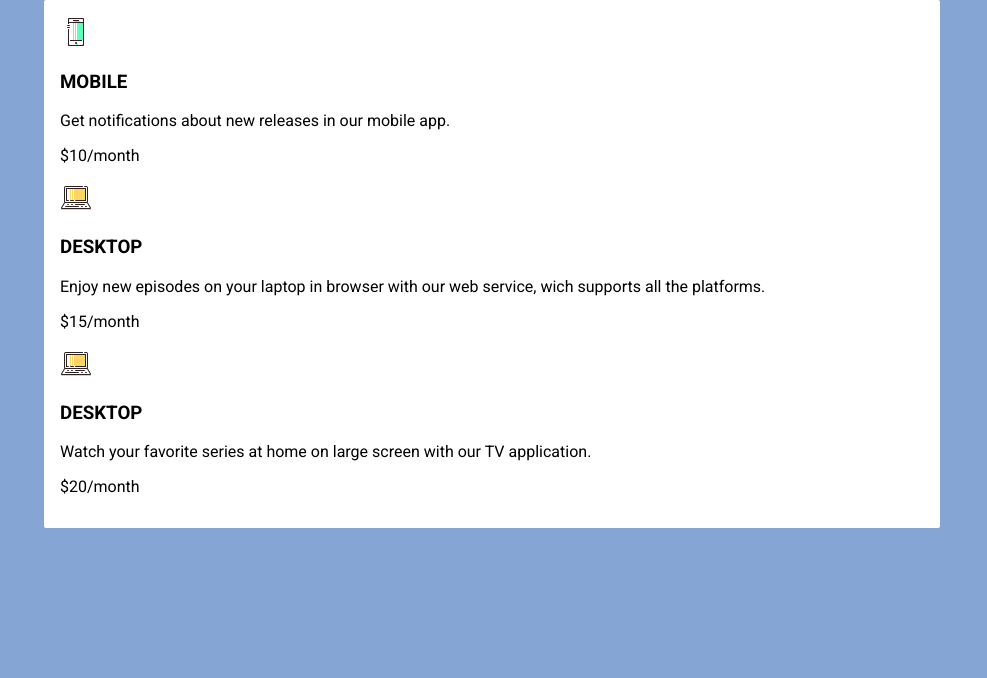
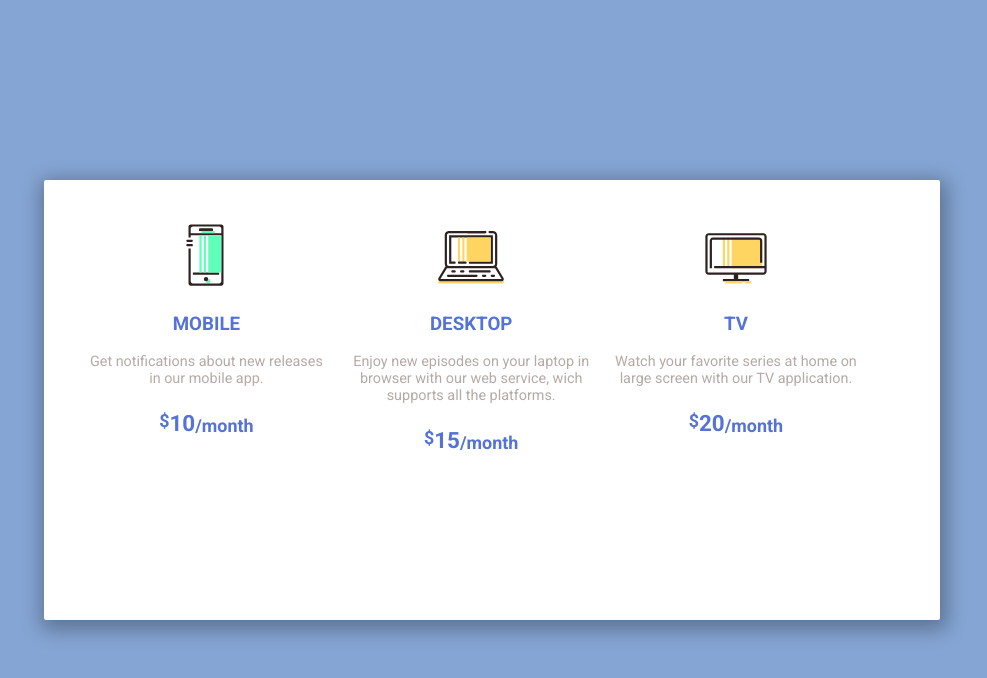
Before and after one commit to apocalipse51/front-loops, a plain HTML site: page 01/assets/index.html in a window 1280 px wide. Shown: the whole page, without its empty margins (148-1135 px from the left). Drawn offline with Linux system fonts and the light colour scheme.

Commit message:
Challenge Finished!

```diff
--- a/01/assets/css/layout.css
+++ b/01/assets/css/layout.css
@@ -8,10 +8,15 @@
 }
 
 .container {
+    position: absolute;
+    top: 0;
+    bottom: 0;
+    left: 0;
+    right: 0;
+    margin: auto;
+    height: 55%;
     width: 70%;
-    padding: 1em;
+    padding: 2.5em;
     border-radius: 2px;
-    display: table;
-    position: relative;
-    margin: auto;
+    box-shadow: 2px 5px 20px 5px rgba(0,0,0,.3);
 }
--- /dev/null
+++ b/01/assets/css/product.css
@@ -0,0 +1,51 @@
+.product {
+    position: relative;
+    /*float: left;*/
+    display: inline-block;
+    width: 30%;
+    text-align: center;
+    vertical-align: middle;
+    margin-top: 0;
+    min-height: 292px;
+}
+
+.product:nth-child(1) {
+    margin-right: 1em;
+}
+
+.product:nth-last-child(1) {
+    margin-left: 1em;
+}
+
+.product-img {
+    height: 70px;
+}
+
+.product-title,
+.product-price {
+    color: #5572d6;
+    font-weight: bolder;
+}
+
+.product-description {
+    font-size: .9em;
+    text-align: center;
+    color: #b5aaa6;
+}
+
+.product-price {
+    font-size: 1.4em;
+}
+
+.cipher,
+.period {
+    font-size: .8em;
+}
+
+.cipher {
+    vertical-align: top;
+}
+
+.period {
+    vertical-align: bottom;
+}
--- a/01/assets/index.html
+++ b/01/assets/index.html
@@ -8,6 +8,7 @@
   <link rel="stylesheet" href="css/reset.css">
   <link rel="stylesheet" href="css/layout.css">
   <link rel="stylesheet" href="css/colors.css">
+  <link rel="stylesheet" href="css/product.css">
   <title>Loop 1 - Step 1</title>
 </head>
 <body>
@@ -30,8 +31,8 @@
         <p class="product-price"><span class="cipher">$</span>15<span class="period">/month</span></p>
       </section>
       <section class="product">
-        <img src="img/laptop.svg" alt="Smartphone Image" class="product-img">
-        <h1 class="product-title">DESKTOP</h1>
+        <img src="img/monitor.svg" alt="Smartphone Image" class="product-img">
+        <h1 class="product-title">TV</h1>
         <p class="product-description">
           Watch your favorite series at home on large screen with our TV application.
         </p>
```
